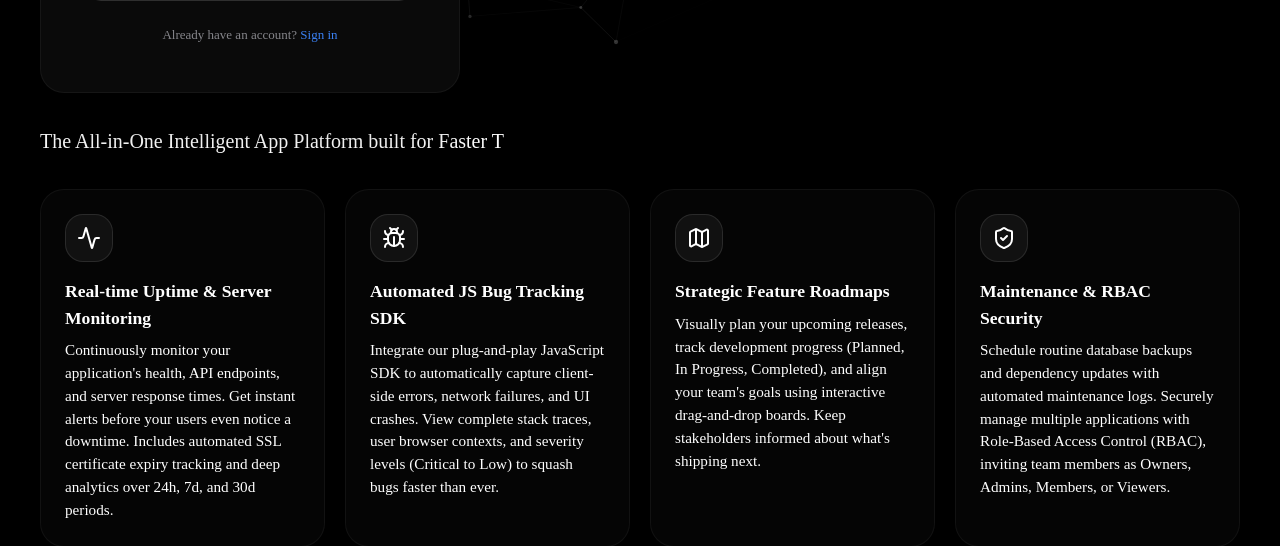
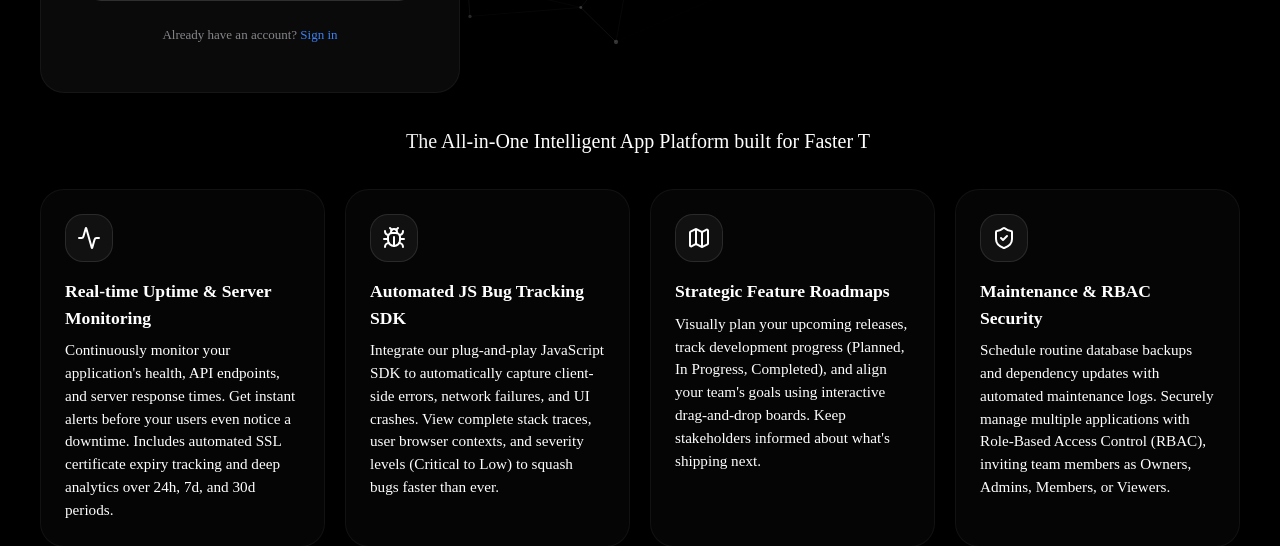
Before and after one commit to samarth3394/BhartiAppplus, a Flask app: page /register in a window 1280 px wide. Shown: the part 751-1297 px from the top of the page. Run offline with Flask 3, Linux system fonts and the light colour scheme.

Commit message:
Style: Center subtitle text on laptop screens only

```diff
--- a/static/css/style.css
+++ b/static/css/style.css
@@ -346,6 +346,13 @@ a:hover {
     line-height: 1.6;
     color: #ffffff;
     font-weight: 400;
+}
+
+@media (min-width: 901px) {
+    .auth-info > p {
+        text-align: center;
+        margin: 0 auto var(--space-2xl) auto;
+    }
 }
 
 .auth-card {
```
